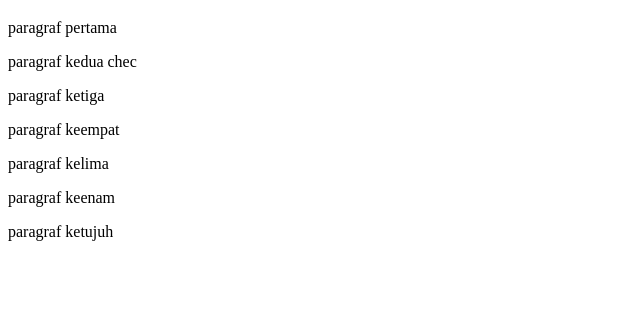
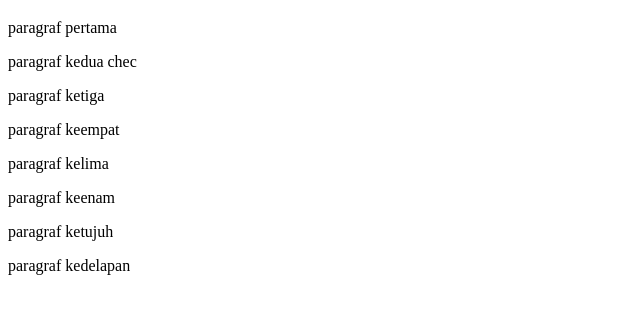
Before and after one commit to SorenaDeo/Praktek-06-GitHub, a plain HTML site: page index.html in a window 1280 px wide. Shown: the part 61-374 px from the top of the page, without its empty margins (0-640 px from the left). Drawn offline with Linux system fonts and the light colour scheme.

Commit message:
kesembilan

```diff
--- a/index.html
+++ b/index.html
@@ -14,5 +14,6 @@
     <p>paragraf kelima</p>
     <p>paragraf keenam</p>
     <p>paragraf ketujuh</p>
+    <p>paragraf kedelapan</p>
 </body>
 </html>
```
